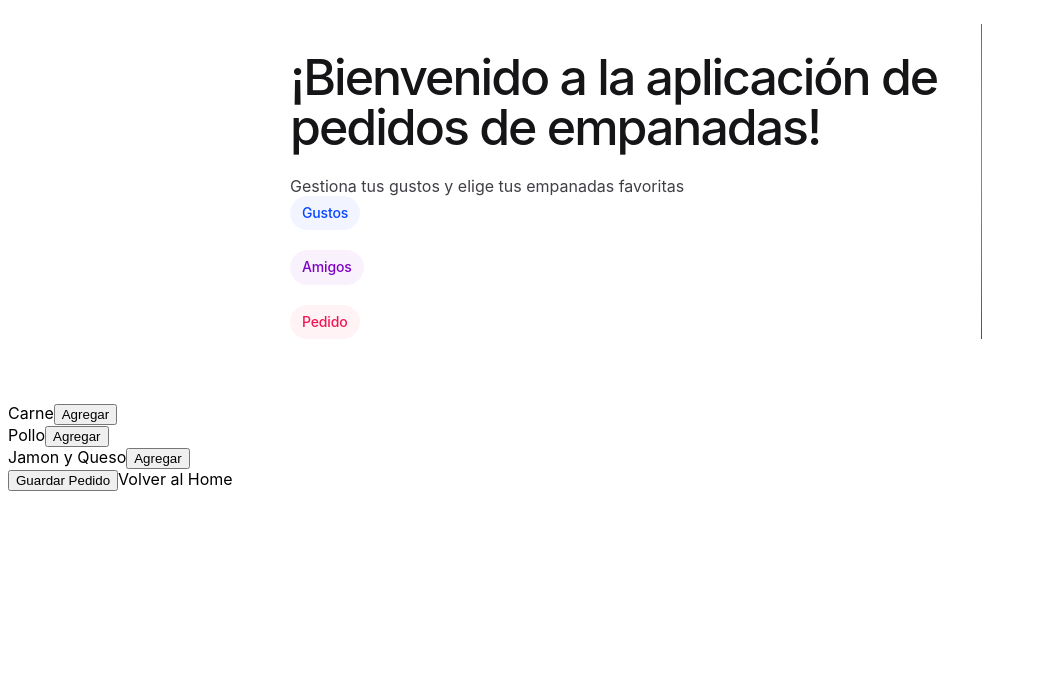
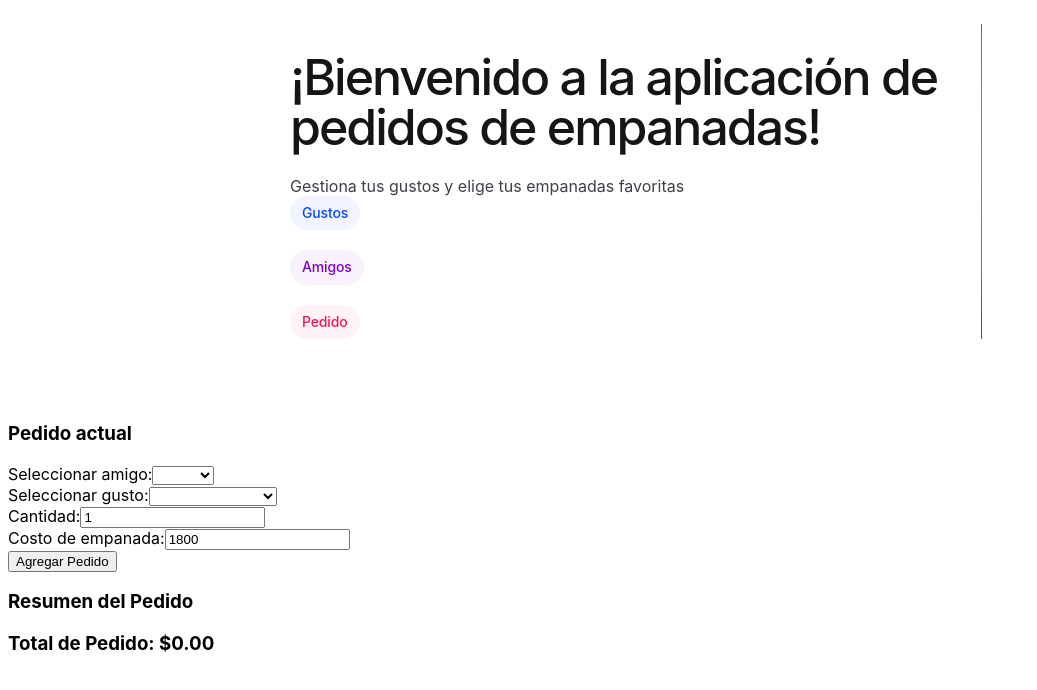
Before and after one commit to matiasmasciotta/empanadas-app, an Angular app: page /pedido in a window 1280 px wide. Shown: the top 690 px of the page, without its empty margins (0-1037 px from the left). Built offline with nearby package versions, Linux system fonts and the light colour scheme.

Commit message:
pedidos y totales ok

```diff
--- a/src/app/components/gustos/gustos.component.html
+++ b/src/app/components/gustos/gustos.component.html
@@ -1,8 +1,3 @@
-<!-- Contenido del componente Gustos -->
-<h2>Agregar Gustos</h2>
-<!-- Botón para volver al home -->
-<a class="pill" routerLink="/">Volver al Home</a>
-
 <div>
   <h3>Gustos Disponibles</h3>
   <ul>
--- a/src/app/components/pedido/pedido.component.html
+++ b/src/app/components/pedido/pedido.component.html
@@ -1,8 +1,45 @@
-<!-- Contenido del componente Pedido -->
-<div *ngFor="let empanada of empanadas">
-  <span>{{ empanada.nombre }}</span>
-  <button (click)="agregarEmpanada(empanada.nombre)">Agregar</button>
+<div class="col-lg-12 text-center">
+  <h3>Pedido actual</h3>
+  <div>
+    <label>Seleccionar amigo:</label>
+    <select [(ngModel)]="selectedAmigo">
+      <option *ngFor="let amigo of amigos" [ngValue]="amigo">{{ amigo.nombre }}</option>
+    </select>
+  </div>
+
+  <div>
+    <label>Seleccionar gusto:</label>
+    <select [(ngModel)]="selectedGusto">
+      <option *ngFor="let gusto of gustos" [value]="gusto">{{ gusto }}</option>
+    </select>
+  </div>
+
+  <div>
+    <label>Cantidad:</label>
+    <input type="number" [(ngModel)]="cantidad" />
+  </div>
+
+  <div>
+    <label for="costoEmpanada">Costo de empanada:</label>
+    <input id="costoEmpanada" type="number" [(ngModel)]="costoPorEmpanada" />
+  </div>
+
+  <button (click)="agregarPedido()">Agregar Pedido</button>
+
+  <h3>Resumen del Pedido</h3>
+  <div *ngFor="let amigo of amigos">
+    <div *ngIf="amigo.pedido.length > 0">
+      <h4>{{ amigo.nombre }}</h4>
+      <ul>
+        <li *ngFor="let pedido of amigo.pedido">
+          {{ pedido.cantidad }} de {{ pedido.gusto }}
+        </li>
+      </ul>
+      <p>Total: {{ calcularTotalAmigo(amigo) | currency }}</p>
+    </div>
+  </div>
+
+  <h3>Total de Pedido: {{ calcularTotalGeneral() | currency }}</h3>
+
+
 </div>
-<button (click)="guardarPedido()">Guardar Pedido</button>
-<!-- Botón para volver al home -->
-<a class="pill" routerLink="/">Volver al Home</a>
--- a/src/app/components/pedido/pedido.component.ts
+++ b/src/app/components/pedido/pedido.component.ts
@@ -1,40 +1,82 @@
-import { Component } from '@angular/core';
-import { CommonModule } from '@angular/common';
-import { FormsModule } from '@angular/forms';
-import { EmpanadaService } from '../../empanada.service';
-import { Pedido } from '../../models/empanada';
+import { Component, OnInit } from '@angular/core';
+import { CommonModule } from '@angular/common'; // Importar CommonModule
+import { FormsModule } from '@angular/forms'; // Necesario para [(ngModel)]
+
+interface Amigo {
+  nombre: string;
+  pedido: Pedido[];
+}
+
+interface Pedido {
+  gusto: string;
+  cantidad: number;
+}
 
 @Component({
   selector: 'app-pedido',
-  standalone: true,
-  imports: [CommonModule, FormsModule],
+  standalone: true, // Si estás usando componentes independientes
+  imports: [CommonModule, FormsModule], // Importa CommonModule y FormsModule
   templateUrl: './pedido.component.html',
-  styleUrls: ['./pedido.component.css'],
+  styleUrls: ['./pedido.component.css']
 })
-export class PedidoComponent {
-  pedido: Pedido = {
-    nombre: '',
-    empanadas: {}
-  };
+export class PedidoComponent implements OnInit {
+  amigos: Amigo[] = [];
+  gustos: string[] = [];
+  selectedAmigo: Amigo | null = null;
+  selectedGusto: string | null = null;
+  cantidad: number = 1;
+  costoPorEmpanada: number = 1800; // Input editable para el costo de empanadas
 
-  empanadas = [
-    { nombre: 'Carne' },
-    { nombre: 'Pollo' },
-    { nombre: 'Jamon y Queso' }
-  ];
+  ngOnInit() {
+    const gustosGuardados = localStorage.getItem('gustos');
+    const amigosGuardados = localStorage.getItem('amigos');
 
-  constructor(private empanadaService: EmpanadaService) {}
+    if (gustosGuardados) {
+      this.gustos = JSON.parse(gustosGuardados);
+    } else {
+      this.gustos = ['Carne', 'Pollo', 'Cheeseburguer', 'Panceta y Ciruela'];
+    }
 
-  agregarEmpanada(nombre: string) {
-    if (this.pedido.empanadas[nombre]) {
-      this.pedido.empanadas[nombre]++;
+    if (amigosGuardados) {
+      this.amigos = JSON.parse(amigosGuardados);
     } else {
-      this.pedido.empanadas[nombre] = 1;
+      this.amigos = [
+        { nombre: 'Matias', pedido: [] },
+        { nombre: 'Marisa', pedido: [] },
+        { nombre: 'Sara', pedido: [] }
+      ];
     }
   }
 
-  guardarPedido() {
-    this.empanadaService.addPedido(this.pedido);  // Asegúrate que el método es addPedido
-    this.pedido = { nombre: '', empanadas: {} };
+  agregarPedido() {
+    if (this.selectedAmigo && this.selectedGusto && this.cantidad > 0) {
+      const pedidoExistente = this.selectedAmigo.pedido.find(p => p.gusto === this.selectedGusto);
+      if (pedidoExistente) {
+        pedidoExistente.cantidad += this.cantidad;
+      } else {
+        this.selectedAmigo.pedido.push({ gusto: this.selectedGusto, cantidad: this.cantidad });
+      }
+
+      localStorage.setItem('amigos', JSON.stringify(this.amigos));
+
+      this.selectedGusto = null;
+      this.cantidad = 1;
+    }
+  }
+
+  calcularTotalAmigo(amigo: Amigo): number {
+    // Validación para asegurar que pedido siempre sea un array
+    if (!amigo.pedido) {
+      amigo.pedido = [];
+    }
+
+    return amigo.pedido.reduce((total, item) => total + item.cantidad * this.costoPorEmpanada, 0);
+  }
+
+  calcularTotalGeneral(): number {
+    // Solo contar amigos que tengan al menos un pedido
+    return this.amigos
+      .filter(amigo => amigo.pedido.length > 0)
+      .reduce((total, amigo) => total + this.calcularTotalAmigo(amigo), 0);
   }
 }
```
